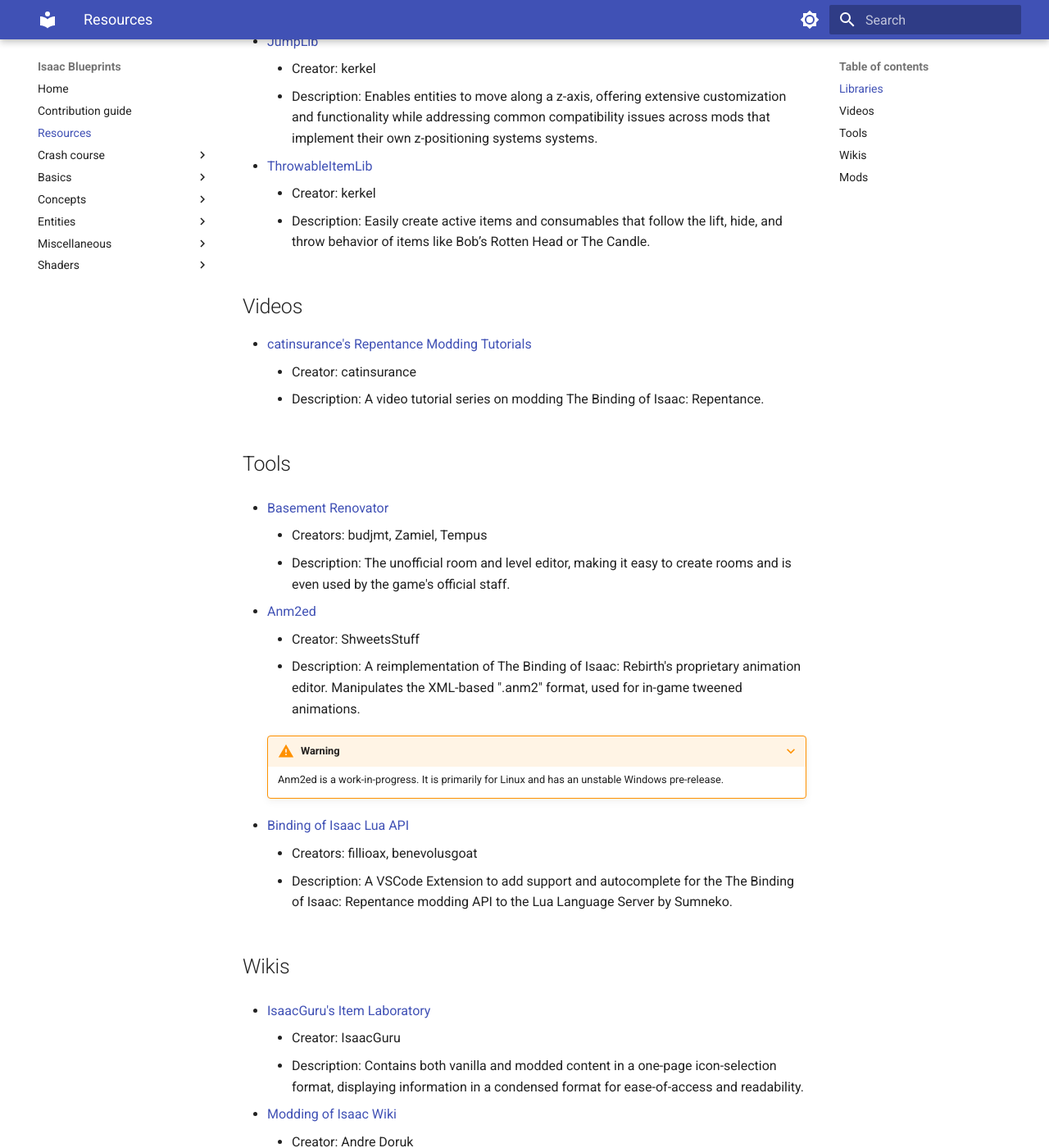
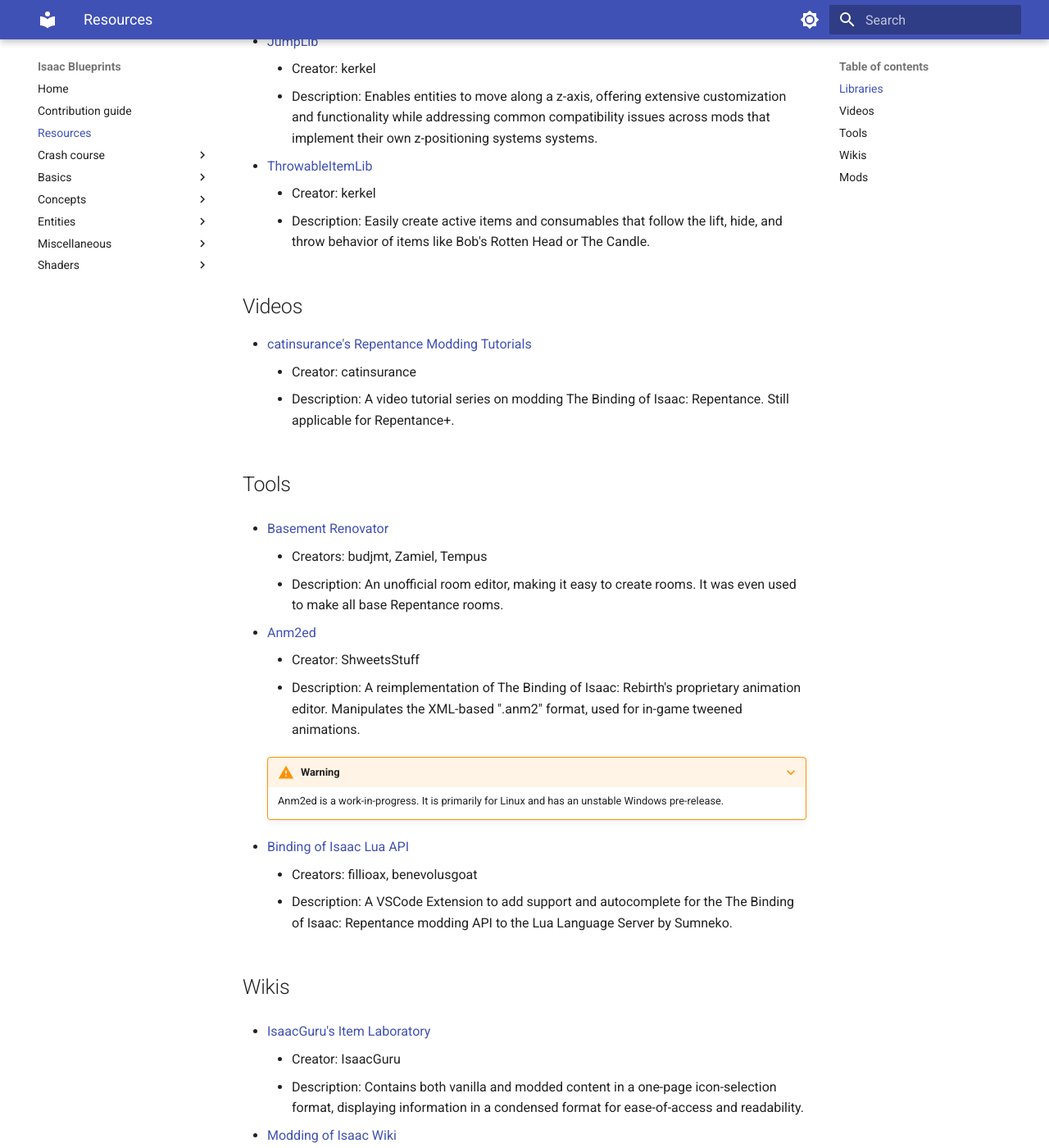
Before and after one commit to catinsurance/IsaacBlueprints, an MkDocs documentation site: the page built from docs/resources.md, in a window 1280 px wide and 1400 px high, scrolled down 567 px. Shown: the whole window at 82% size. Built offline with MkDocs 1.6.1 and Material for MkDocs 9.7.7, drawn with Linux system fonts in a browser that asks for light colours; comment, search, counter and statistics services are not loaded; some of the changed text lies outside the part shown.

Commit message:
Resources slight revisions

```diff
--- a/docs/resources.md
+++ b/docs/resources.md
@@ -30,19 +30,19 @@
 
 - [ThrowableItemLib](https://github.com/drpandacat/ThrowableItemLib)<br>
 	- Creator: kerkel<br>
-	- Description: Easily create active items and consumables that follow the lift, hide, and throw behavior of items like Bob’s Rotten Head or The Candle.
+	- Description: Easily create active items and consumables that follow the lift, hide, and throw behavior of items like Bob's Rotten Head or The Candle.
 
 ## Videos
 
 - [catinsurance's Repentance Modding Tutorials](https://youtu.be/rukHB48olG8?si=NJYemDUW5CT3eQkp)<br>
 	- Creator: catinsurance<br>
-	- Description: A video tutorial series on modding The Binding of Isaac: Repentance.
+	- Description: A video tutorial series on modding The Binding of Isaac: Repentance. Still applicable for Repentance+.
 
 ## Tools
 
 - [Basement Renovator](https://github.com/Basement-Renovator/basement-renovator)<br>
 	- Creators: budjmt, Zamiel, Tempus<br>
-	- Description: The unofficial room and level editor, making it easy to create rooms and is even used by the game's official staff.
+	- Description: An unofficial room editor, making it easy to create rooms. It was even used to make all base Repentance rooms.
 
 - [Anm2ed](https://github.com/ShweetsStuff/anm2ed)<br>
 	- Creator: ShweetsStuff<br>
```
Also changed, not shown: other parts of docs/resources.md (+2 -4 lines).
